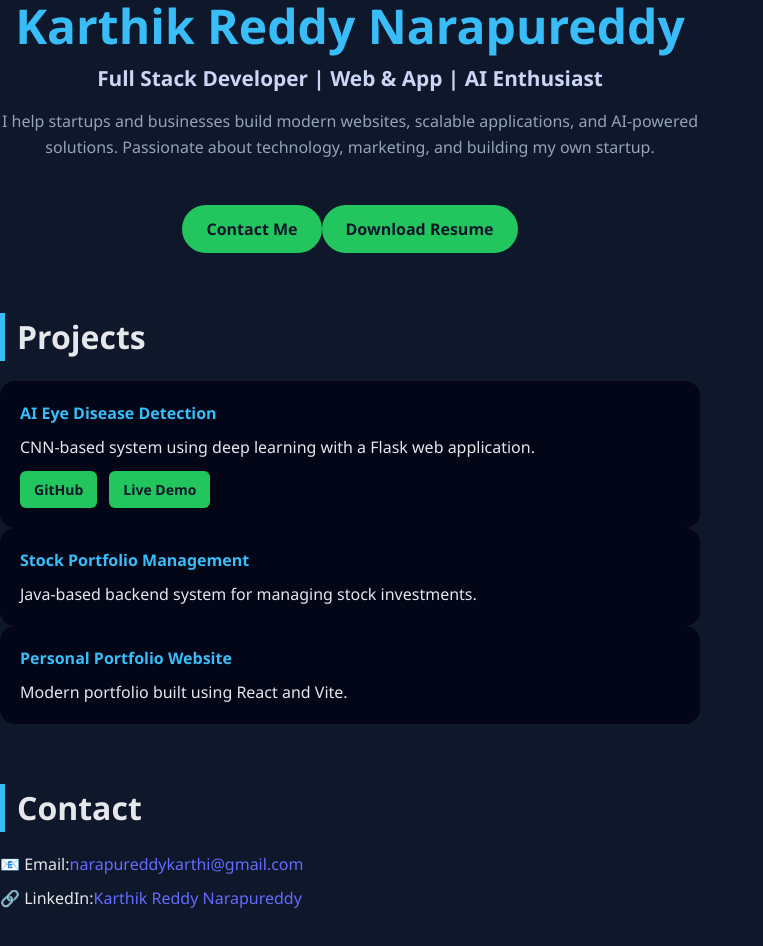
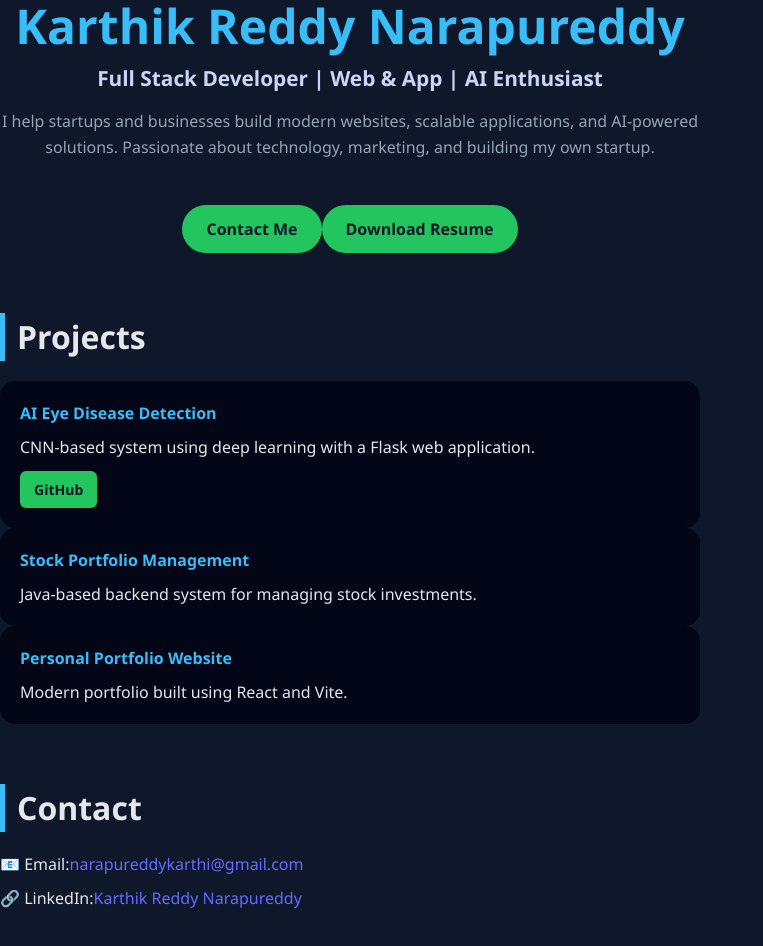
Before and after one commit to karthik500900/karthik-portfolio, a React (Vite) app: page / in a window 1280 px wide. Shown: the top 946 px of the page, without its empty margins (0-763 px from the left). Built offline with nearby package versions, Linux system fonts and the light colour scheme.

Commit message:
Fix JSX structure and resume link

```diff
--- a/src/App.jsx
+++ b/src/App.jsx
@@ -22,7 +22,7 @@ function App() {
 >
   Download Resume
 </a>
-</div>
+  </div>
       </section>
 
       <section className="section">
@@ -42,16 +42,9 @@ function App() {
     >
       GitHub
     </a>
+  </div>
 
-    <a
-      href="https://karthik-reddy-portfolio.netlify.app/"
-      target="_blank"
-      rel="noopener noreferrer"
-    >
-      Live Demo
-    </a>
   </div>
-</div>
 
         <div className="card">
           <h4>Stock Portfolio Management</h4>
```
